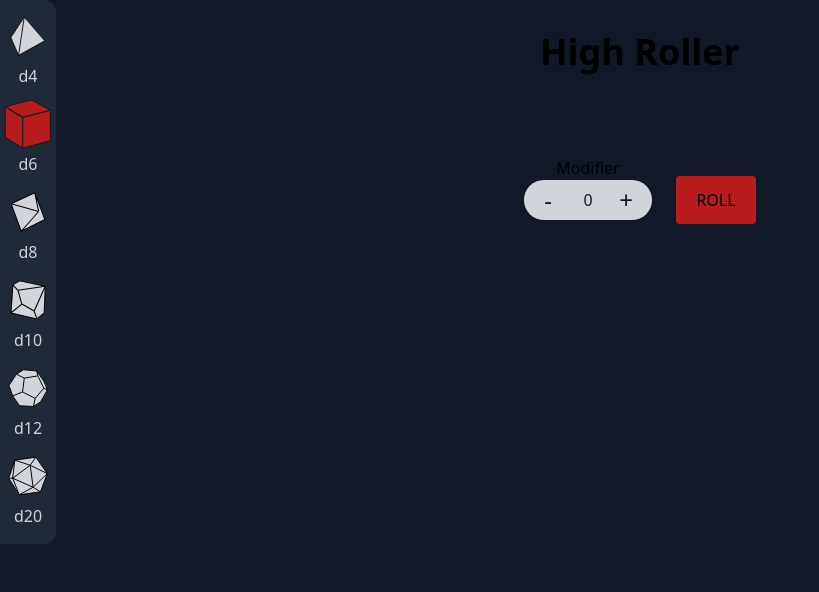
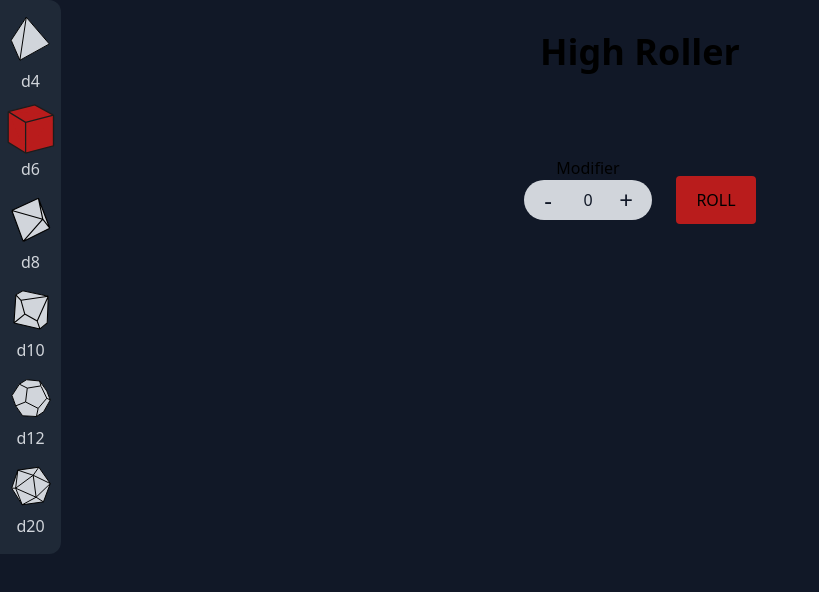
Before and after one commit to iamcrjones/high-roller-pwa, a Next.js app: page /roll-page in a window 1280 px wide. Shown: the top 592 px of the page, without its empty margins (0-819 px from the left). Built offline with nearby package versions, Linux system fonts and the light colour scheme.

Commit message:
adjust animation timings. fixed d8 svg

```diff
--- a/src/pages/roll-page/components/dice-list.tsx
+++ b/src/pages/roll-page/components/dice-list.tsx
@@ -10,8 +10,8 @@ const DiceList = ({ dispatch, currentDice }: DiceListProps) => {
       >
         <svg
           xmlns="http://www.w3.org/2000/svg"
-          width="40"
-          height="40"
+          width="45"
+          height="45"
           viewBox="0 0 81 91"
           className={`transition-all ${
             "d4" === currentDice ? "scale-125" : ""
@@ -54,16 +54,22 @@ const DiceList = ({ dispatch, currentDice }: DiceListProps) => {
       >
         <svg
           xmlns="http://www.w3.org/2000/svg"
-          width="40"
-          height="40"
+          width="45"
+          height="45"
           viewBox="0 0 68 77"
           className={`transition-all ${
             "d8" === currentDice ? "scale-125" : ""
           } ${"d8" === currentDice ? "fill-red-700" : "fill-gray-300"}`}
         >
-          <path d="M1.5 22.5L47 1.5L66.5 53L21 75.5L1.5 22.5Z" />
+          {/* <path d="M1.5 22.5L47 1.5L66.5 53L21 75.5L1.5 22.5Z" />
           <path
             d="M47 1.5L1.5 22.5M47 1.5L66.5 53L21 75.5M47 1.5L54.5 37.5M1.5 22.5L21 75.5M1.5 22.5L54.5 37.5M21 75.5L54.5 37.5"
+            stroke="black"
+            strokeWidth="2"
+          /> */}
+          <path d="M2 23L47.5 2L67 53.5L21.5 76L2 23Z" />
+          <path
+            d="M47.5 2L2 23M47.5 2L67 53.5M47.5 2L55 38M2 23L21.5 76M2 23L55 38M21.5 76L67 53.5M21.5 76L55 38M67 53.5L55 38"
             stroke="black"
             strokeWidth="2"
           />
--- a/src/utils/current-roll.tsx
+++ b/src/utils/current-roll.tsx
@@ -19,7 +19,7 @@ const CurrentRoll = React.memo(function Roll({
           >
             {prevResults[0]?.roll + prevResults[0]?.modifier}
           </p>
-          <p className=" animate-fade-in-slide  text-xl text-gray-400 transition delay-1000">
+          <p className=" animate-fade-in-slide  text-xl text-gray-400 transition">
             {prevResults[0].roll} {prevResults[0].modifier < 0 ? "-" : "+"}{" "}
             {Math.abs(prevResults[0].modifier)}
           </p>
--- a/src/utils/previous-rolls.tsx
+++ b/src/utils/previous-rolls.tsx
@@ -18,7 +18,8 @@ const PreviousRolls = React.memo(function Rolls({
             <div
               key={`${result.roll}${result.modifier}${ix}${Date.now()}`}
               className={`${
-                ix === 0 ? "animate-slide-down-0" : "animate-slide-down-1"
+                // ix === 0 ? "animate-slide-down-0" : "animate-slide-down-1"
+                ix === 0 ? "animate-fade-in-slide" : "animate-slidey-boy"
               }`}
             >
               {result.modifier && result.modifier !== 0 ? (
@@ -42,7 +43,7 @@ const PreviousRolls = React.memo(function Rolls({
           key={`${removedRoll.roll}${Date.now()}`}
         >
           {removedRoll.modifier && removedRoll.modifier !== 0 ? (
-            <div className="animate-slide-down flex space-x-4">
+            <div className="flex space-x-4">
               <p className="text-xl">
                 {removedRoll.roll + removedRoll.modifier}
               </p>
--- a/tailwind.config.ts
+++ b/tailwind.config.ts
@@ -8,9 +8,10 @@ export default {
       animation: {
         "slide-down-0": "slide-down-0 0.5s ease",
         "slide-down-1": "slide-down-1 0.5s ease",
-        "slide-out": "slide-out 0.5s ease forwards",
+        "slide-out": "slide-out 0.75s ease forwards",
         "fade-in": "fade-in 2s ease forwards",
         "fade-in-slide": "fade-in-slide 0.75s ease forwards",
+        "slidey-boy": "slidey-boy 0.75s ease forwards",
       },
       keyframes: {
         "slide-down-0": {
@@ -23,6 +24,7 @@ export default {
         },
         "slide-out": {
           "0%": { opacity: "1", transform: "translateY(-28px)" },
+          "50%": { opacity: "1", transform: "translateY(-28px)" },
           "100%": { opacity: "0", transform: "translateY(28px)" },
         },
         "fade-in": {
@@ -34,6 +36,11 @@ export default {
           "50%": { opacity: "0" },
           "100%": { opacity: "1", transform: "translateY(0)" },
         },
+        "slidey-boy": {
+          "0%": { transform: "translateY(-28px)" },
+          "50%": { transform: "translateY(-28px)" },
+          "100%": { transform: "translateY(0)" },
+        },
       },
     },
   },
```
